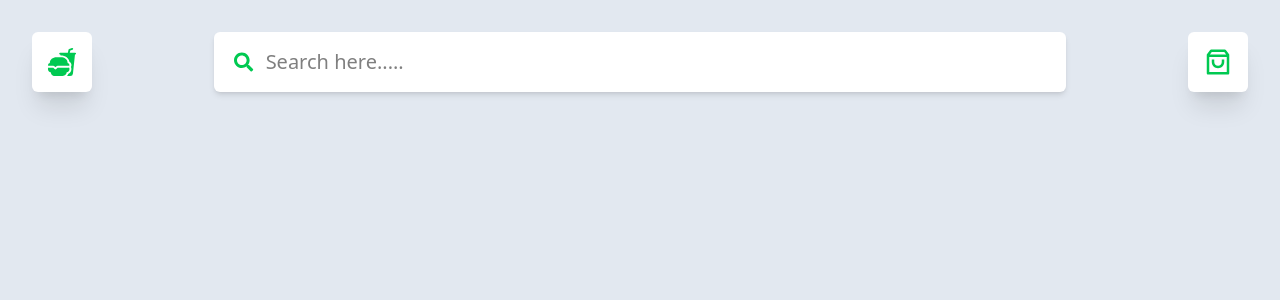
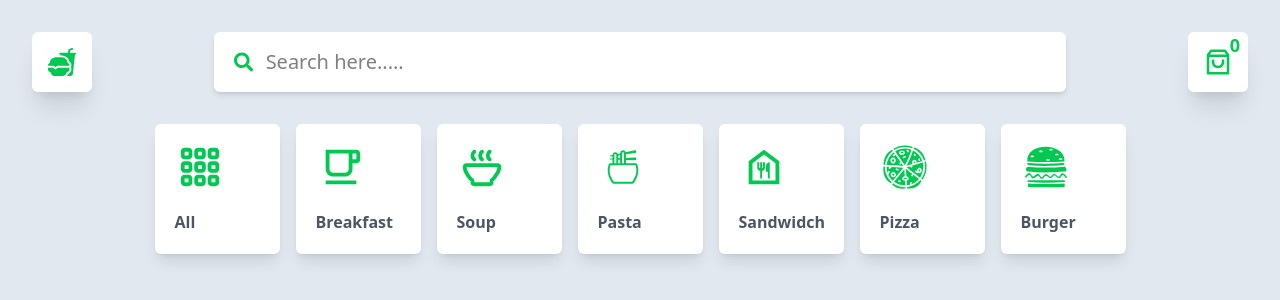
Before and after one commit to raseduzzaman-rased/PetPujar-Dokan, a React (Vite) app: page / in a window 1280 px wide. Shown: the top 300 px of the page. Built offline with nearby package versions, Linux system fonts and the light colour scheme.

Commit message:
created the categories section

```diff
--- /dev/null
+++ b/src/Category.jsx
@@ -0,0 +1,46 @@
+import { CiBowlNoodles } from "react-icons/ci";
+import { GiFullPizza, GiHamburger } from "react-icons/gi";
+import { MdOutlineFoodBank, MdOutlineFreeBreakfast } from "react-icons/md";
+import { TbSoup } from "react-icons/tb";
+import { TiThSmallOutline } from "react-icons/ti";
+
+const Categories = [
+  {
+    id: 1,
+    name: "All",
+    icon: <TiThSmallOutline className="w-[50px] h-[50px] text-green-500" />,
+  },
+  {
+    id: 2,
+    name: "Breakfast",
+    icon: (
+      <MdOutlineFreeBreakfast className="w-[50px] h-[50px] text-green-500" />
+    ),
+  },
+  {
+    id: 3,
+    name: "Soup",
+    icon: <TbSoup className="w-[50px] h-[50px] text-green-500" />,
+  },
+  {
+    id: 4,
+    name: "Pasta",
+    icon: <CiBowlNoodles className="w-[50px] h-[50px] text-green-500" />,
+  },
+  {
+    id: 5,
+    name: "Sandwidch",
+    icon: <MdOutlineFoodBank className="w-[50px] h-[50px] text-green-500" />,
+  },
+  {
+    id: 6,
+    name: "Pizza",
+    icon: <GiFullPizza className="w-[50px] h-[50px] text-green-500" />,
+  },
+  {
+    id: 7,
+    name: "Burger",
+    icon: <GiHamburger className="w-[50px] h-[50px] text-green-500" />,
+  },
+];
+export default Categories;
--- a/src/Components/Navbar.jsx
+++ b/src/Components/Navbar.jsx
@@ -24,7 +24,10 @@ const Navbar = () => {
       </form>
 
       {/* cart icon right  */}
-      <div className="w-[60px] h-[60px] bg-white rounded-md shadow-xl flex justify-center items-center">
+      <div className="w-[60px] h-[60px] bg-white rounded-md shadow-xl flex justify-center items-center relative">
+        <span className="absolute top-0 right-2 text-green-500 font-bold text-[18px]">
+          0
+        </span>
         <RiShoppingBag3Line className="w-[30px] h-[30px] text-green-500" />
       </div>
     </div>
--- a/src/Pages/Home.jsx
+++ b/src/Pages/Home.jsx
@@ -1,12 +1,23 @@
-import React from 'react';
-import Navbar from '../Components/Navbar';
+import React from "react";
+import Navbar from "../Components/Navbar";
+import Categories from "../Category";
 
 const Home = () => {
-    return (
-        <div className='bg-slate-200 w-full min-h-screen'>
-            <Navbar></Navbar>
-        </div>
-    );
+  return (
+    <div className="bg-slate-200 w-full min-h-screen">
+      <Navbar></Navbar>
+      <div className="flex flex-wrap justify-center items-center gap-4 w-full">
+        {Categories.map((item) => {
+          return (
+            <div className="w-[125px] h-[130px] bg-white flex flex-col items-start gap-5 p-5 justify-start  font-semibold text-gray-600 rounded-md shadow-lg hover:bg-green-200 cursor-pointer transition-all duration-200">
+              {item.icon}
+              {item.name}
+            </div>
+          );
+        })}
+      </div>
+    </div>
+  );
 };
 
 export default Home;
```
